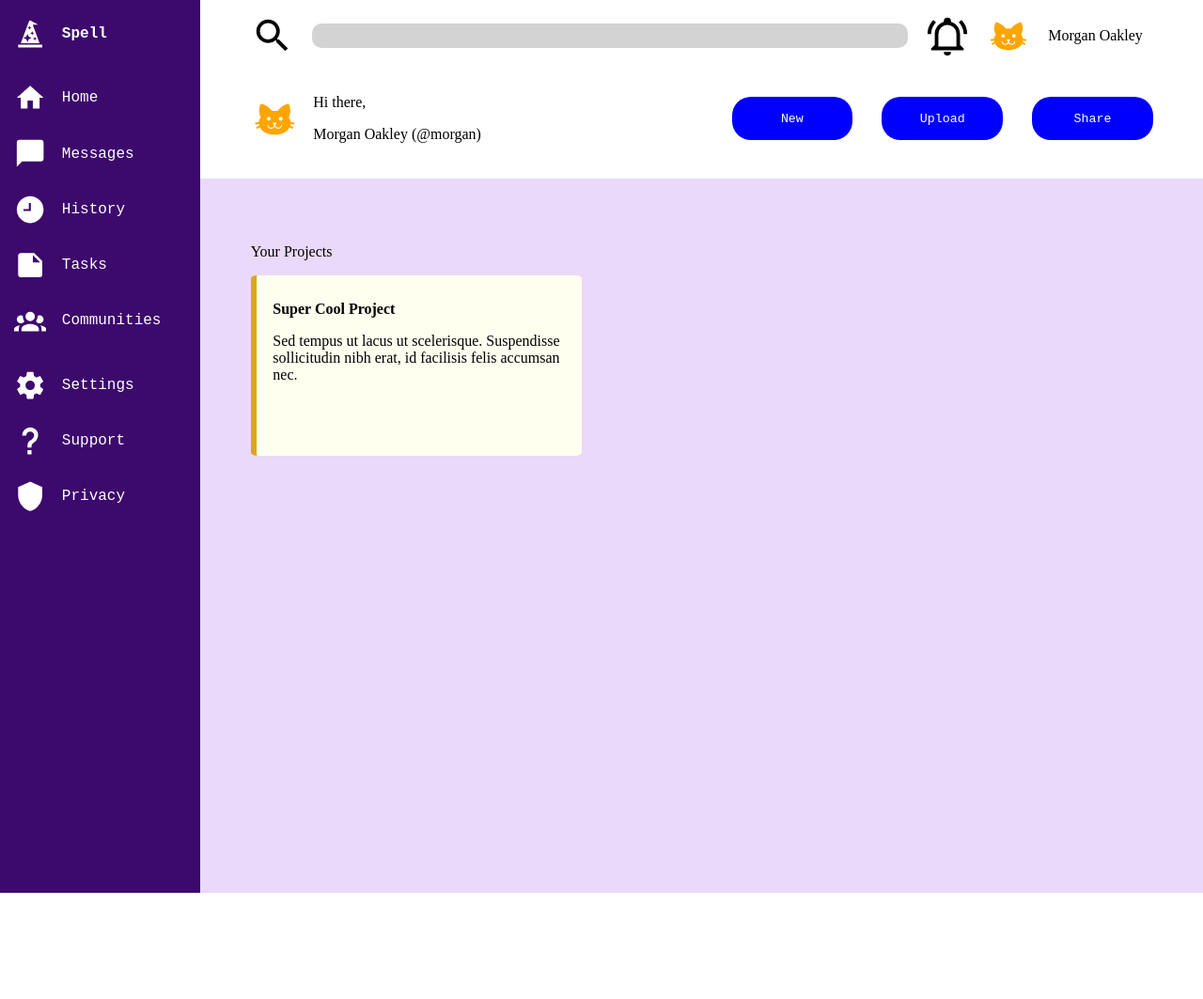
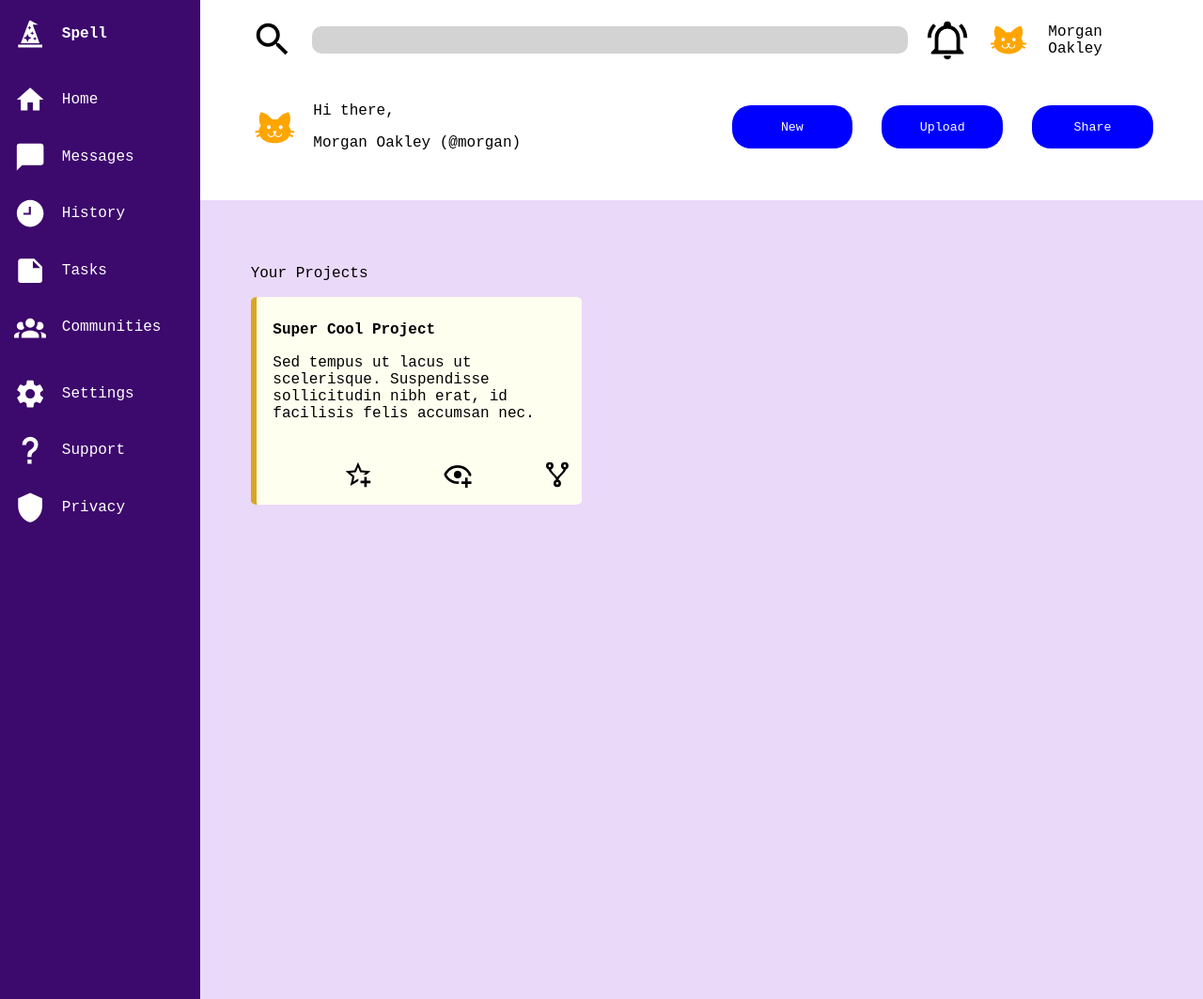
Before and after one commit to faun3/admindashboard_top, a plain HTML site: page index.html in a window 1280 px wide. Shown: the whole page at 94% size. Before the commit the page ends 950 px from the top, so only its background shows below. Drawn offline with Linux system fonts and the light colour scheme.

Commit message:
fully style project cards

```diff
--- a/index.html
+++ b/index.html
@@ -83,9 +83,14 @@
             <div class="projCardContainer">
               <div class="card">
                 <div class="cardContent">
-                  <p class="projTitle">Super Cool Project</p>
-                  <p>Sed tempus ut lacus ut scelerisque. Suspendisse sollicitudin nibh erat, id facilisis felis accumsan nec.</p>
+                  <div class="cardText">
+                    <p class="projTitle">Super Cool Project</p>
+                    <p>Sed tempus ut lacus ut scelerisque. Suspendisse sollicitudin nibh erat, id facilisis felis accumsan nec.</p>
+                  </div>
                   <div class="cardActions">
+                    <svg xmlns="http://www.w3.org/2000/svg" viewBox="0 0 24 24"><title>star-plus-outline</title><path d="M5.8 21L7.4 14L2 9.2L9.2 8.6L12 2L14.8 8.6L22 9.2L18.8 12H18C17.3 12 16.6 12.1 15.9 12.4L18.1 10.5L13.7 10.1L12 6.1L10.3 10.1L5.9 10.5L9.2 13.4L8.2 17.7L12 15.4L12.5 15.7C12.3 16.2 12.1 16.8 12.1 17.3L5.8 21M17 14V17H14V19H17V22H19V19H22V17H19V14H17Z" /></svg>
+                    <svg xmlns="http://www.w3.org/2000/svg" viewBox="0 0 24 24"><title>eye-plus-outline</title><path d="M12,4.5C7,4.5 2.73,7.61 1,12C2.73,16.39 7,19.5 12,19.5C12.36,19.5 12.72,19.5 13.08,19.45C13.03,19.13 13,18.82 13,18.5C13,18.14 13.04,17.78 13.1,17.42C12.74,17.46 12.37,17.5 12,17.5C8.24,17.5 4.83,15.36 3.18,12C4.83,8.64 8.24,6.5 12,6.5C15.76,6.5 19.17,8.64 20.82,12C20.7,12.24 20.56,12.45 20.43,12.68C21.09,12.84 21.72,13.11 22.29,13.5C22.56,13 22.8,12.5 23,12C21.27,7.61 17,4.5 12,4.5M12,9A3,3 0 0,0 9,12A3,3 0 0,0 12,15A3,3 0 0,0 15,12A3,3 0 0,0 12,9M18,14.5V17.5H15V19.5H18V22.5H20V19.5H23V17.5H20V14.5H18Z" /></svg>
+                    <svg xmlns="http://www.w3.org/2000/svg" viewBox="0 0 24 24"><title>source-fork</title><path d="M6,2A3,3 0 0,1 9,5C9,6.28 8.19,7.38 7.06,7.81C7.15,8.27 7.39,8.83 8,9.63C9,10.92 11,12.83 12,14.17C13,12.83 15,10.92 16,9.63C16.61,8.83 16.85,8.27 16.94,7.81C15.81,7.38 15,6.28 15,5A3,3 0 0,1 18,2A3,3 0 0,1 21,5C21,6.32 20.14,7.45 18.95,7.85C18.87,8.37 18.64,9 18,9.83C17,11.17 15,13.08 14,14.38C13.39,15.17 13.15,15.73 13.06,16.19C14.19,16.62 15,17.72 15,19A3,3 0 0,1 12,22A3,3 0 0,1 9,19C9,17.72 9.81,16.62 10.94,16.19C10.85,15.73 10.61,15.17 10,14.38C9,13.08 7,11.17 6,9.83C5.36,9 5.13,8.37 5.05,7.85C3.86,7.45 3,6.32 3,5A3,3 0 0,1 6,2M6,4A1,1 0 0,0 5,5A1,1 0 0,0 6,6A1,1 0 0,0 7,5A1,1 0 0,0 6,4M18,4A1,1 0 0,0 17,5A1,1 0 0,0 18,6A1,1 0 0,0 19,5A1,1 0 0,0 18,4M12,18A1,1 0 0,0 11,19A1,1 0 0,0 12,20A1,1 0 0,0 13,19A1,1 0 0,0 12,18Z" /></svg>
                   </div>
                 </div>
               </div>
--- a/style.css
+++ b/style.css
@@ -1,3 +1,7 @@
+*{
+  font-family:'Courier New', Courier, monospace;
+}
+
 body{
   padding: 0;
   margin: 0;
@@ -149,8 +153,6 @@ body{
 .card{
   background-color: ivory;
   border-radius: 2%;
-  display: grid;
-  grid-template-rows: 3fr 2fr;
   padding-left: 5%;
   border-left-style: solid;
   border-left-color: goldenrod;
@@ -161,8 +163,28 @@ body{
   margin: 0;
 }
 
+.cardContent{
+  display: grid;
+  grid-template-rows: 3fr 2fr;
+}
+
 .projTitle{
   font-weight: bold;
   padding-bottom: 5%;
   padding-top: 8%;
 }
+
+.cardActions{
+  display: grid;
+  grid-template-columns: repeat(3, 1fr);
+  padding: 0;
+  justify-items: right;
+  align-items: last baseline;
+  padding-bottom: 5%;
+  padding-right: 3%;
+}
+
+.cardActions svg{
+  aspect-ratio: 1/1;
+  width: 30%;
+}
```
